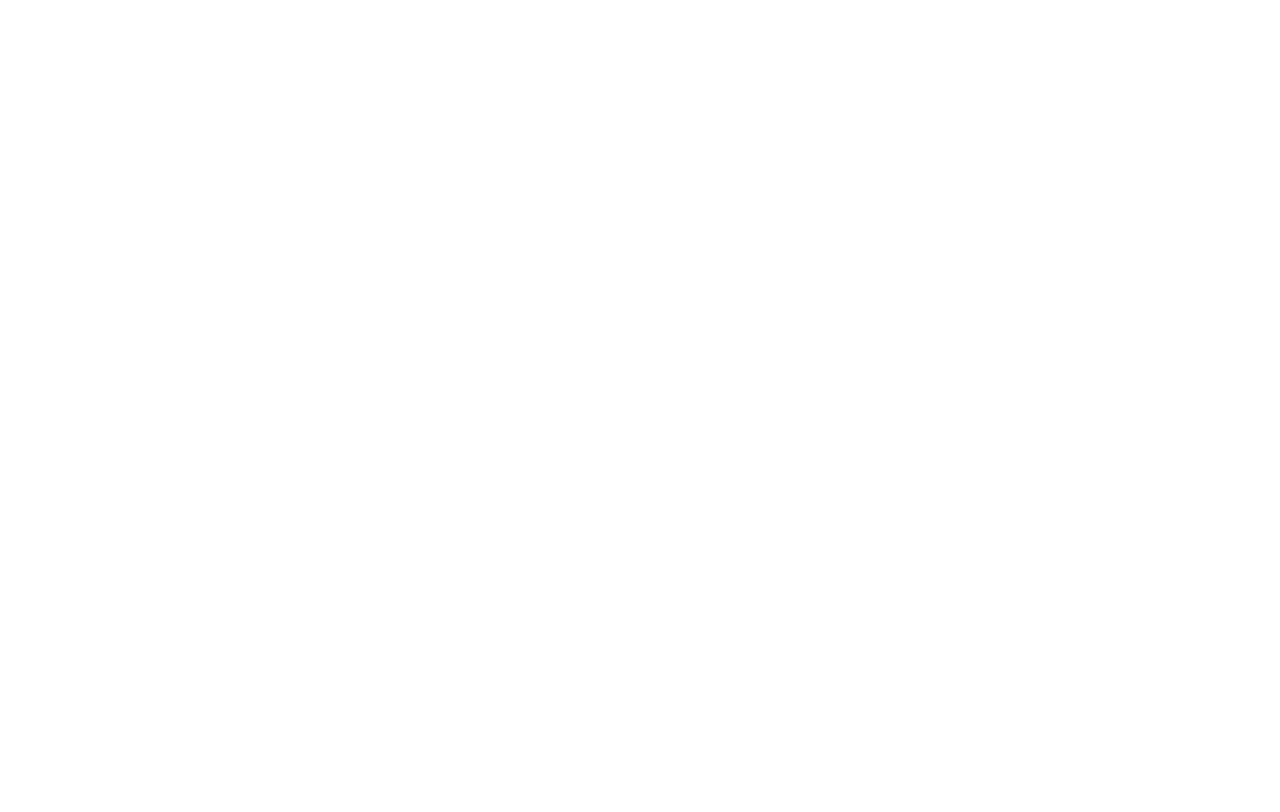
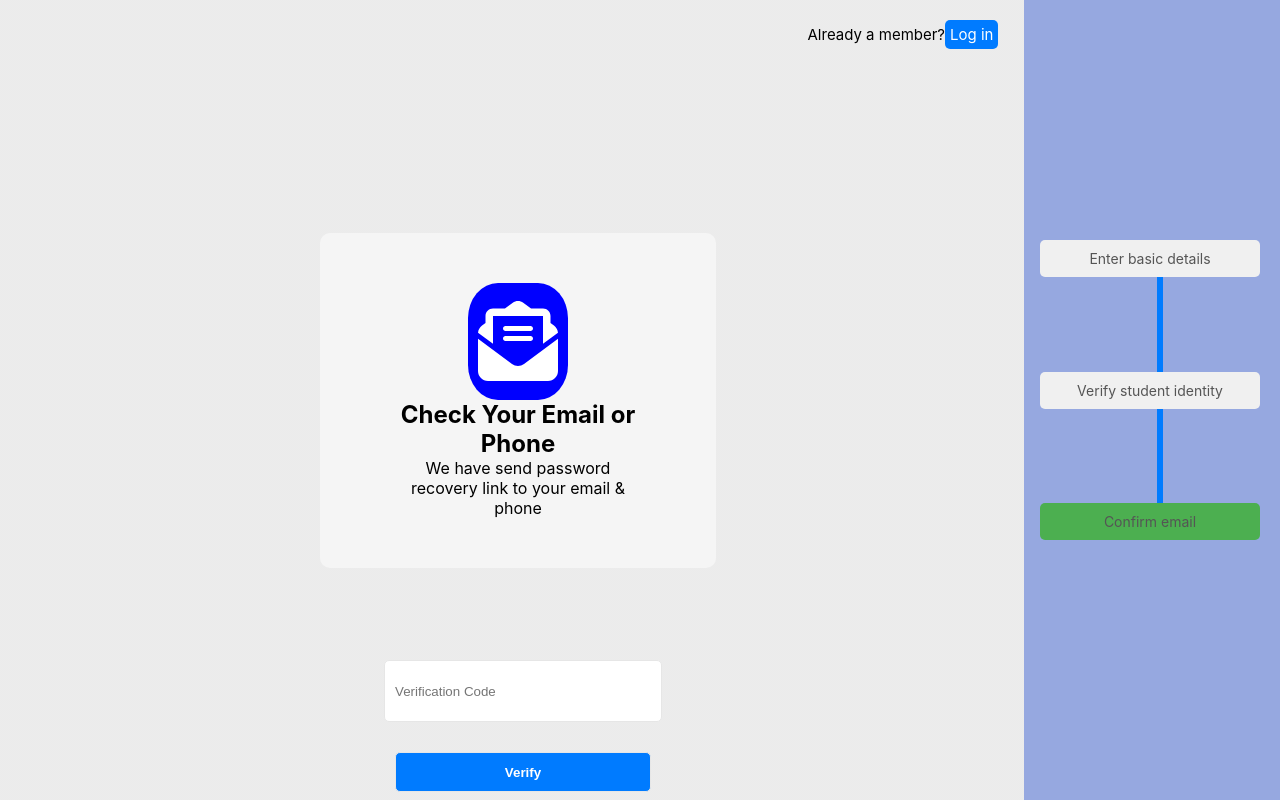
Before and after one commit to paranietharan74/library-management-system-website, a React (Create React App) app: page /verify-email in a window 1280 px wide. Before the commit this address had no page. Built offline with nearby package versions, Linux system fonts and the light colour scheme.

Commit message:
Varify email page created

```diff
--- a/src/App.js
+++ b/src/App.js
@@ -3,6 +3,7 @@
 import Login from './Pages/login';
 import DetailsFilling from './Pages/DetailsFilling';
 import DetailsConfirmation from './Pages/DetailsConfirmation';
+import VerifyEmail from './Pages/VerifyEmail';
 
 function App() {
   return (
@@ -12,6 +13,7 @@
           <Route path="/login" element={<Login />} />
           <Route path='/details-fill' element={<DetailsFilling />} />
           <Route path='/details-confirmation' element={<DetailsConfirmation />} />
+          <Route path='/verify-email' element={<VerifyEmail />} />
         </Routes>
       </Router>
     </div>
--- /dev/null
+++ b/src/Components/CheckYourEmail.js
@@ -0,0 +1,16 @@
+import './style/CheckYourEmail.css';
+import 'font-awesome/css/font-awesome.min.css';
+import { FontAwesomeIcon } from '@fortawesome/react-fontawesome';
+import { faEnvelopeOpenText } from '@fortawesome/free-solid-svg-icons';
+
+function CheckYourEmail() {
+    return (
+        <div className='check-email-container'>
+            <div className='check-email-icon'><FontAwesomeIcon icon={faEnvelopeOpenText} /></div>
+            <p className='check-email-title'>Check Your Email or Phone</p>
+            <p className='check-email-content'>We have send password recovery link to your email & phone</p>
+        </div>
+    );
+}
+
+export default CheckYourEmail;
--- /dev/null
+++ b/src/Components/style/CheckYourEmail.css
@@ -0,0 +1,35 @@
+.check-email-container{
+    display: flex;
+    flex-direction: column;
+    align-items: center;
+    justify-content: center;
+    height: auto;
+    width: 20vw;
+    background-color: #f5f5f5;
+    border-radius: 10px;
+    padding: 50px 70px;
+}
+
+.check-email-icon{
+    color: white;
+    font-size: 5em;
+    background-color: blue;
+    padding: 10px;
+    border-radius: 30%;
+}
+
+.check-email-title{
+    font-size: 1.5em;
+    font-weight: bold;
+    margin: 0;
+    padding: 0;
+    color: black;
+}
+
+.check-email-content{
+    font-size: 1em;
+    margin: 0;
+    padding: 0;
+    text-align: center;
+    color: black;
+}
--- /dev/null
+++ b/src/Pages/VerifyEmail.js
@@ -0,0 +1,56 @@
+import CheckYourEmail from '../Components/CheckYourEmail';
+import './style/VerifyEmail.css';
+import { Link } from 'react-router-dom';
+import VerticalProgressBar from '../Components/VerticalProgressBar';
+import { useState } from 'react';
+
+function VerifyEmail() {
+    // for vertical ststus bar
+    const [currentStep, setCurrentStep] = useState(3);
+
+    const handleNextStep = () => {
+        setCurrentStep(currentStep + 1);
+    };
+
+    const SubmitCode = () => {
+        console.log('Code submitted');
+        console.log();
+    }
+
+    // 4 verification code
+    const setVerificationCode = (e) => {
+        console.log(e.target.value);
+    }
+
+    return (
+        <div>
+            <div className='background-image-container'></div>
+
+            <div className="container">
+                <div className='sign-in'>
+                    <p>Already a member?<Link to='/login'>Log in</Link></p>
+                </div>
+
+                <div className='verify-email-container'>
+                    <CheckYourEmail />
+                </div>
+
+                <form className='verify-email-form'>
+                    <div className='form-group'>
+                        <input type='text' id='code' name='code' placeholder='Verification Code' onChange={setVerificationCode}/>
+                    </div>
+
+                    <div className='form-group'>
+                        <button type='button' onClick={SubmitCode}>Verify</button>
+                    </div>
+                </form>
+
+                <div className='progress-bar'>
+                    <VerticalProgressBar currentStep={currentStep} />
+                </div>
+            </div>
+        </div>
+    );
+}
+
+export default VerifyEmail;
--- a/src/Pages/style/DetailsFillingStyle.css
+++ b/src/Pages/style/DetailsFillingStyle.css
@@ -1,7 +1,7 @@
 .background-image-container {
     width: 100%;
     height: 100%;
-    background: linear-gradient(to right, #F1F4FE 80%, #2E52C2 20%);
+    background: linear-gradient(to right, #d9d9d9 80%, #2E52C2 20%);
     background-size: cover;
     background-position: center;
     position: fixed;
--- /dev/null
+++ b/src/Pages/style/VerifyEmail.css
@@ -0,0 +1,34 @@
+.verify-email-form{
+    position: absolute;
+    top: 80vh;
+    align-items: center;
+}
+
+.form-group{
+    display: flex;
+    flex-direction: column;
+    align-items: center;
+    justify-content: center;
+    margin: 10px 20px 10px 5vw;
+}
+
+.form-group input{
+    width: 20vw;
+    height: 5vh;
+    border-radius: 5px;
+    border: 1px solid #e6e6e6;
+    padding: 10px;
+    margin: 10px 0;
+}
+
+.form-group button{
+    width: 20vw;
+    height: 5vh;
+    border-radius: 5px;
+    border: 1px solid #e6e6e6;
+    padding: 10px;
+    margin: 10px 0;
+    background-color: #007bff;
+    color: white;
+    font-weight: bold;
+}
```
